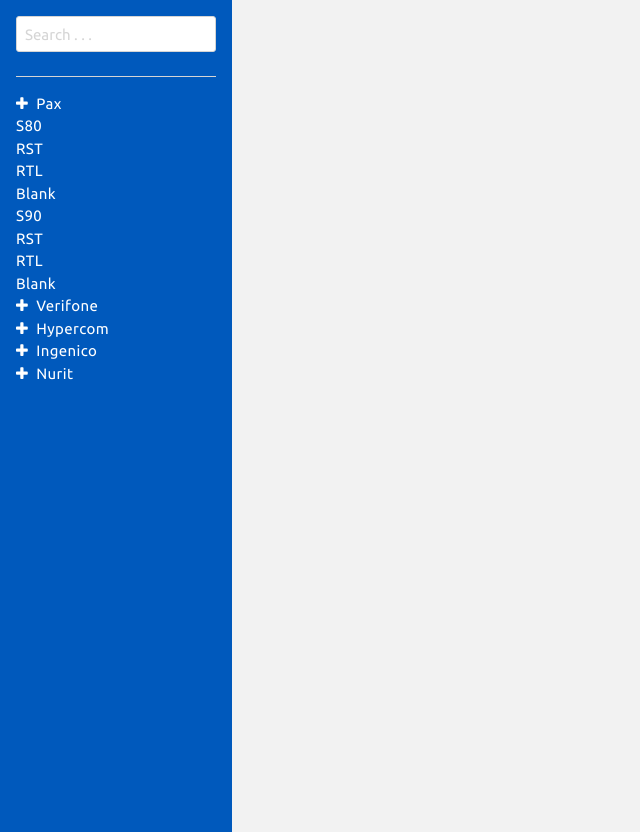
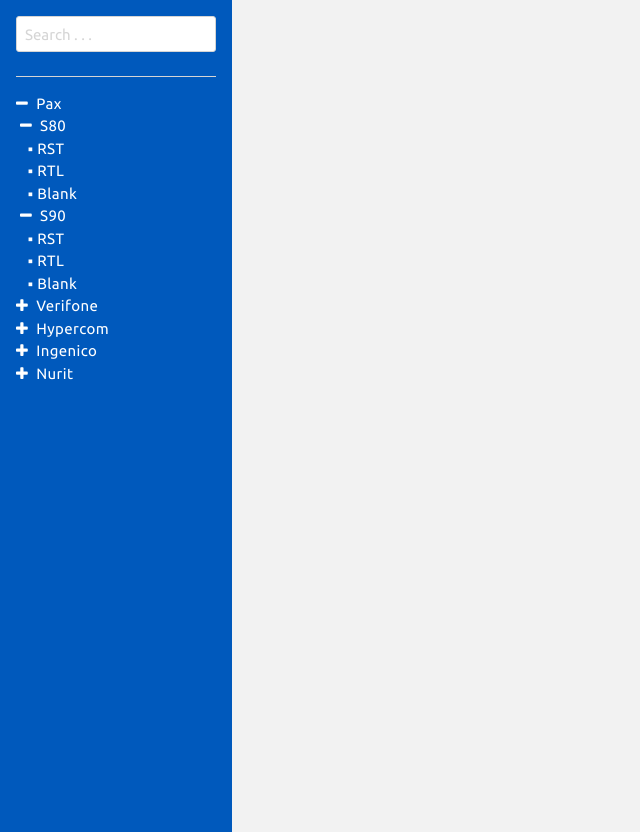
Before and after one commit to prempujari/map, a plain HTML site: page index.html in a window 1280 px wide. Shown: the whole page, without its empty margins (0-640 px from the left). Drawn offline with Linux system fonts and the light colour scheme.

Commit message:
updated index

```diff
--- a/index.html
+++ b/index.html
@@ -26,21 +26,21 @@
       <hr class="mb1">
 
       <ul class="text-light">
-        <li id="menuPax"><i class="icon-left fa fa-plus"></i>Pax
+        <li id="menuPax"><i class="icon-left fa fa-minus"></i>Pax
          <ul>
-            <li>S80
+            <li>&nbsp;<i class="icon-left fa fa-minus"></i>S80
              <ul>
-              <li>RST</li>
-              <li>RTL</li>
-              <li>Blank<li>
+              <li>&nbsp;&nbsp; &squf; RST</li>
+              <li>&nbsp;&nbsp; &squf; RTL</li>
+              <li>&nbsp;&nbsp; &squf; Blank<li>
             </ul>
             </li>
 
-            <li>S90
+            <li>&nbsp;<i class="icon-left fa fa-minus"></i>S90
             <ul>
-              <li>RST</li>
-              <li>RTL</li>
-              <li>Blank</li>
+              <li>&nbsp;&nbsp; &squf; RST</li>
+              <li>&nbsp;&nbsp; &squf; RTL</li>
+              <li>&nbsp;&nbsp; &squf; Blank</li>
             </ul>
             </li>
          </ul>
@@ -58,8 +58,16 @@
       <div id="contentPax">
 
         <h1 class="mb0">Terminal Map</h1>
-        <h3 class="mb2">Introduction Guide for Tech</h3>
-        <p>hi, this is the intro</p>
+        <h3 class="mb2">This is the S80 Terminal map</h3>
+        <h4>Home Screen</h4>
+
+          <ul>
+            <li>-F2<li>
+              <ul>
+                <li>&squf;Credit</li>
+                <li>&squf;Debit</li>
+              </ul>
+          </ul>
 
       </div>
 
```
